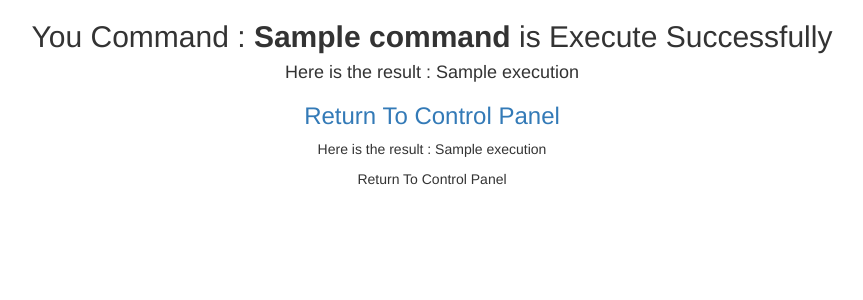
After one commit to azmadoppler/code-visualizer, a Flask app: template templates/result.html in a window 1280 px wide. The commit adds this page. Shown: the top 300 px of the page, without its empty margins (208-1071 px from the left). Run offline with Flask 2, Linux system fonts and the light colour scheme; the template is opened without the code that fills it: most values are stand-ins (such as "Sample title", 1, 10 or a date in 2020); some libraries are stand-ins or nearby versions.

Commit message:
Finish Prototype

```diff
--- /dev/null
+++ b/all_command.txt
@@ -0,0 +1,3 @@
+View_all_file,dir
+Create_the_test2,mkdir test2
+Create_the_test3,mkdir test3
--- a/app.py
+++ b/app.py
@@ -1,4 +1,4 @@
-from flask import Flask, render_template
+from flask import Flask, render_template , request
 from flask_bootstrap import Bootstrap
 import os;
 import subprocess;
@@ -11,20 +11,27 @@ Bootstrap(app)
 
 @app.route('/')
 def index():
-    return render_template('index.html')
+    with open('all_command.txt' , 'r') as f:
+        content = [line.strip() for line in f]
+    name = []
+    command = []
 
-@app.route('/script')
-def script():
-    # os.system("dir")
-    test_ls = subprocess.check_output(['ls'])
-    return test_ls
+    for item in content:
+        spliter = item.split(',')
+        name.append(spliter[0])
+        command.append(spliter[1])
+    output_value = zip(name,command)
+    return render_template('index.html',output_value=output_value)
 
-@app.route('/script2')
-def script2():
-    os.system("mkdir test2")
-    return render_template('index.html')
+@app.route('/execute')
+def execute():
+    command = request.args.get('command')
+    execute_command = command.split( )
+    execution = subprocess.check_output(execute_command, shell=True)
+    # return render_template('result.html',command=command,execution=execution)
+    return render_template('result.html', command = command , execution = execution)
 
 
 
 if __name__ == "__main__":
-    app.run(debug=True)
+    app.run(debug=True,use_reloader=True)
--- /dev/null
+++ b/templates/result.html
@@ -0,0 +1,16 @@
+<!doctype html> {% extends "bootstrap/base.html" %} {% block content %}
+<script src="https://cdn.jsdelivr.net/npm/clipboard@1/dist/clipboard.min.js"></script>
+<div class="container" style="text-align:center">
+  <h2>You Command : <b>{{command}}</b> is Execute Successfully</h1>
+  <!-- <h2>You Command Execute Successfully</h2> -->
+  <h4>Here is the result : {{execution}}</h4>
+  <a type="button" href="/"><h3>Return To Control Panel</h3></a>
+
+  <b-jumbotron header="You Command is Execute Successfully" lead={{command}} >
+  <p>Here is the result : {{execution}}</p>
+  <b-btn variant="primary" href="/">Return To Control Panel</b-btn>
+</b-jumbotron>
+</div>
+<script>
+</script>
+{% endblock %}
--- /dev/null
+++ b/test.py
@@ -0,0 +1,4 @@
+import subprocess
+
+
+subprocess.call('dir', shell=True)
```
Also changed, not shown: templates/index.html (+16 -24 lines), 3 other files.
